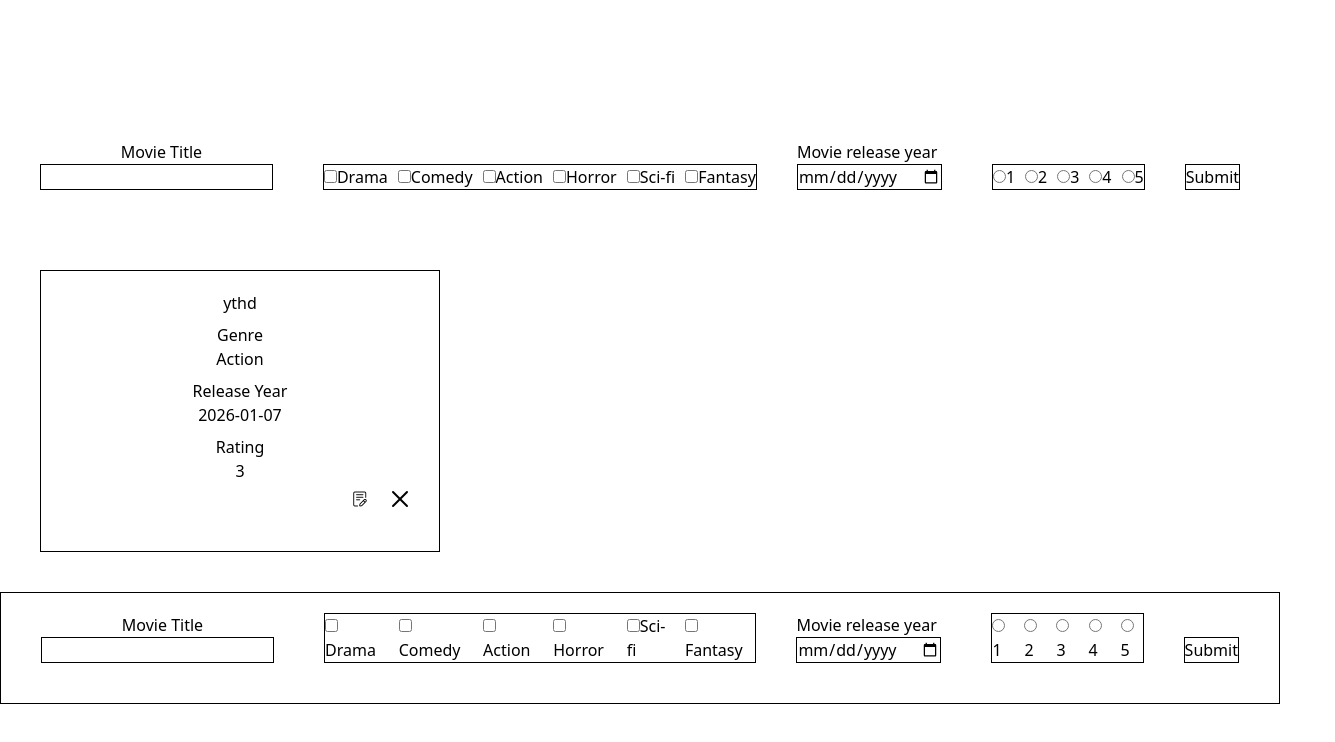
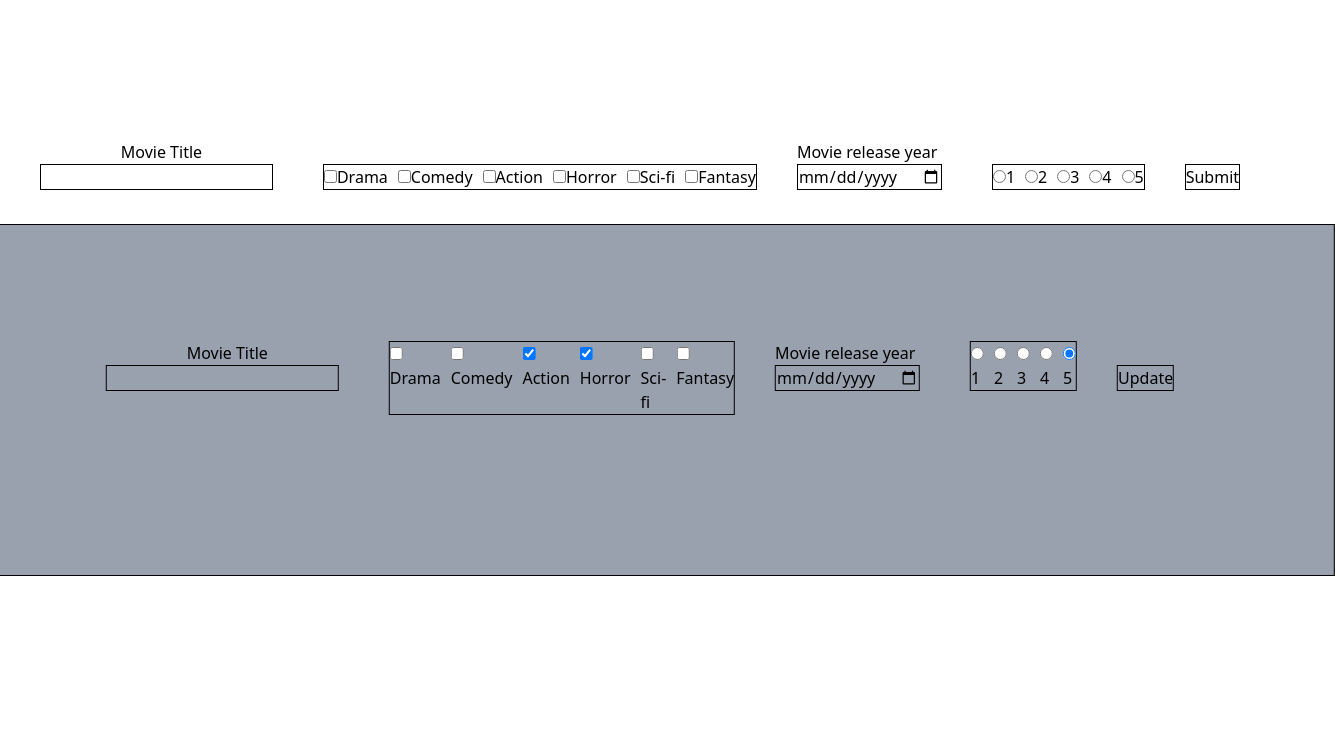
Before and after one commit to ArBa-dev-J/Movie-Adder, a React (Vite) app: page / in a window 1280 px wide. Both pictures are taken after a click on the button 360 px from the left and 499 px from the top of the page. Shown: the top 742 px of the page, 1335 px wide, since content can reach past the window. Built offline with nearby package versions, Linux system fonts and the light colour scheme; data requests are answered from the project's data file; the HTML template or start-up script is replaced by a standard one.

Commit message:
add editForm, need to fix data placement inside editForm

```diff
--- a/src/App.jsx
+++ b/src/App.jsx
@@ -44,7 +44,9 @@ function App() {
           <MovieList movies={movies} fetchData={fetchData} isOpen={isOpen} key={movies.id} />
         ))}
       </section>
-      {open ? <EditForm /> : null}
+      {movies.map((movies) => (
+        open ? <EditForm movies={movies} fetchData={fetchData} key={movies.id} /> : null
+      ))}
     </>
   );
 }
--- a/src/EditForm/EditForm.jsx
+++ b/src/EditForm/EditForm.jsx
@@ -1,13 +1,43 @@
-function EditForm() {
+import { useEffect } from "react";
+import { useForm } from "react-hook-form";
+
+function EditForm({ movies }) {
+  const {
+    register,
+    handleSubmit,
+    formState: { errors },
+    reset,
+    setValue,
+  } = useForm({
+    defaultValues: {
+      title: "",
+      genre: [],
+      realeseYear: "",
+      Rating: null,
+    },
+  });
+
+  useEffect(() => {
+    setValue("title", movies.title),
+      setValue("genre", movies.genre),
+      setValue("realeseYear", movies.realeseYear),
+      setValue("Rating", movies.Rating)
+  }, []);
+
+
+  const onSubmit = (data) => {
+    console.log(data);
+  }
+
   return (
     <>
-    <section className="border p-10">
+      <section className="border bg-gray-400 p-40 absolute top-1/2 left-1/2 transform -translate-x-1/2 -translate-y-1/2 ">
         <form
-        // onSubmit={handleSubmit(onSumbit)}
-        className="flex flex-row justify-center h-[30px]  items-baseline-last gap-10"
+          onSubmit={handleSubmit(onSubmit)}
+          className="flex flex-row justify-center h-7.5 items-baseline-last gap-10"
         >
           <div>
-          <label htmlFor="title" className="block text-center">
+            <label htmlFor="title" {...register("title")} className="block text-center">
               Movie Title
             </label>
             <input type="text" name="title" className="border mr-2.5" />
@@ -16,34 +46,34 @@ function EditForm() {
           <div>
             <div className="border flex gap-2.5">
               <div>
-              <input type="checkbox" name="genre" value="Drama" />
+                <input type="checkbox" {...register("genre")} name="genre" value="Drama" />
                 <label htmlFor="rating">Drama</label>
               </div>
               <div>
-              <input type="checkbox" name="genre" value="Comedy" />
+                <input type="checkbox" {...register("genre")} name="genre" value="Comedy" />
                 <label htmlFor="rating">Comedy</label>
               </div>
               <div>
-              <input type="checkbox" name="genre" value="Action" />
+                <input type="checkbox" {...register("genre")} name="genre" value="Action" />
                 <label htmlFor="rating">Action</label>
               </div>
               <div>
-              <input type="checkbox" name="genre" value="Horror" />
+                <input type="checkbox" {...register("genre")} name="genre" value="Horror" />
                 <label htmlFor="rating">Horror</label>
               </div>
               <div>
-              <input type="checkbox" name="genre" value="Sci-fi" />
+                <input type="checkbox" {...register("genre")} name="genre" value="Sci-fi" />
                 <label htmlFor="rating">Sci-fi</label>
               </div>
               <div>
-              <input type="checkbox" name="genre" value="Fantasy" />
+                <input type="checkbox" {...register("genre")} name="genre" value="Fantasy" />
                 <label htmlFor="rating">Fantasy</label>
               </div>
             </div>
           </div>
           {/*MOVIE REALESE DATE*/}
           <div>
-          <label htmlFor="date" className="block">
+            <label htmlFor="date"  {...register("realeseYear")} className="block">
               Movie release year
             </label>
             <input type="date" name="date" className="border mr-2.5" />
@@ -52,30 +82,30 @@ function EditForm() {
           <div>
             <div className="border flex gap-2.5">
               <div>
-              <input type="radio" name="rating" value="1" />
+                <input type="radio" {...register("Rating")} name="rating" value="1" />
                 <label htmlFor="rating">1</label>
               </div>
               <div>
-              <input type="radio" name="rating" value="2" />
+                <input type="radio" {...register("Rating")} name="rating" value="2" />
                 <label htmlFor="rating">2</label>
               </div>
               <div>
-              <input type="radio" name="rating" value="3" />
+                <input type="radio" {...register("Rating")} name="rating" value="3" />
                 <label htmlFor="rating">3</label>
               </div>
               <div>
-              <input type="radio" name="rating" value="4" />
+                <input type="radio" {...register("Rating")} name="rating" value="4" />
                 <label htmlFor="rating">4</label>
               </div>
               <div>
-              <input type="radio" name="rating" value="5" />
+                <input type="radio" {...register("Rating")} name="rating" value="5" />
                 <label htmlFor="rating">5</label>
               </div>
             </div>
           </div>
           {/* SUBMIT BUTTON */}
           <div>
-          <input type="submit" className="border" />
+            <input type="submit" className="border" value="Update" />
           </div>
         </form>
       </section>
--- a/src/MovieForm/MovieForm.jsx
+++ b/src/MovieForm/MovieForm.jsx
@@ -11,6 +11,7 @@ function MovieForm({fetchData}) {
       title: "",
       genre: [],
       realeseYear: "",
+      Rating: null,
     },
   });
 
@@ -40,7 +41,7 @@ function MovieForm({fetchData}) {
     <section className="flex flex-wrap justify-center pt-40">
       <form
         onSubmit={handleSubmit(onSumbit)}
-        className="flex flex-row h-[30px] items-baseline-last gap-10"
+        className="flex flex-row h-7.5 items-baseline-last gap-10"
       >
         <div>
           <label htmlFor="title" className="block text-center">
--- a/src/MovieTable/Movietable.jsx
+++ b/src/MovieTable/Movietable.jsx
@@ -26,7 +26,7 @@ function MovieTable({ movies, fetchData, isOpen }) {
 
   return (
     <>
-      <div className="border w-[400px] flex flex-col items-center gap-2 pt-5 pb-5">
+      <div className="border w-100 flex flex-col items-center gap-2 pt-5 pb-5">
         <div>
           <h1 className="text-center">{movies.title}</h1>
         </div>
@@ -53,7 +53,7 @@ function MovieTable({ movies, fetchData, isOpen }) {
         >
           <img src={x} alt="x" />
         </button>
-        <button type="button" onClick={() => isOpen()} className="relative left-[120px] bottom-[24px]"><img src={rewrite} alt="rewrite" /></button>
+        <button type="button" onClick={() => isOpen(movies.id)} className="relative left-[120px] bottom-[24px]"><img src={rewrite} alt="rewrite" /></button>
       </div>
     </>
   );
--- a/src/data/db.json
+++ b/src/data/db.json
@@ -1,13 +1,24 @@
 {
   "movies": [
     {
-      "id": "cdf9",
-      "title": "ythd",
+      "id": "785f",
+      "title": "Test1",
       "genre": [
-        "Action"
+        "Drama",
+        "Fantasy"
       ],
-      "realeseYear": "2026-01-07",
-      "Rating": "3"
+      "realeseYear": "2025-12-30",
+      "Rating": "4"
+    },
+    {
+      "id": "9d9e",
+      "title": "Test2",
+      "genre": [
+        "Action",
+        "Horror"
+      ],
+      "realeseYear": "2026-01-13",
+      "Rating": "5"
     }
   ]
 }
```
Also changed, not shown: 1 other file (tests, documents, lock files or other folders). Lines whose indentation alone changed are shown as unchanged.
